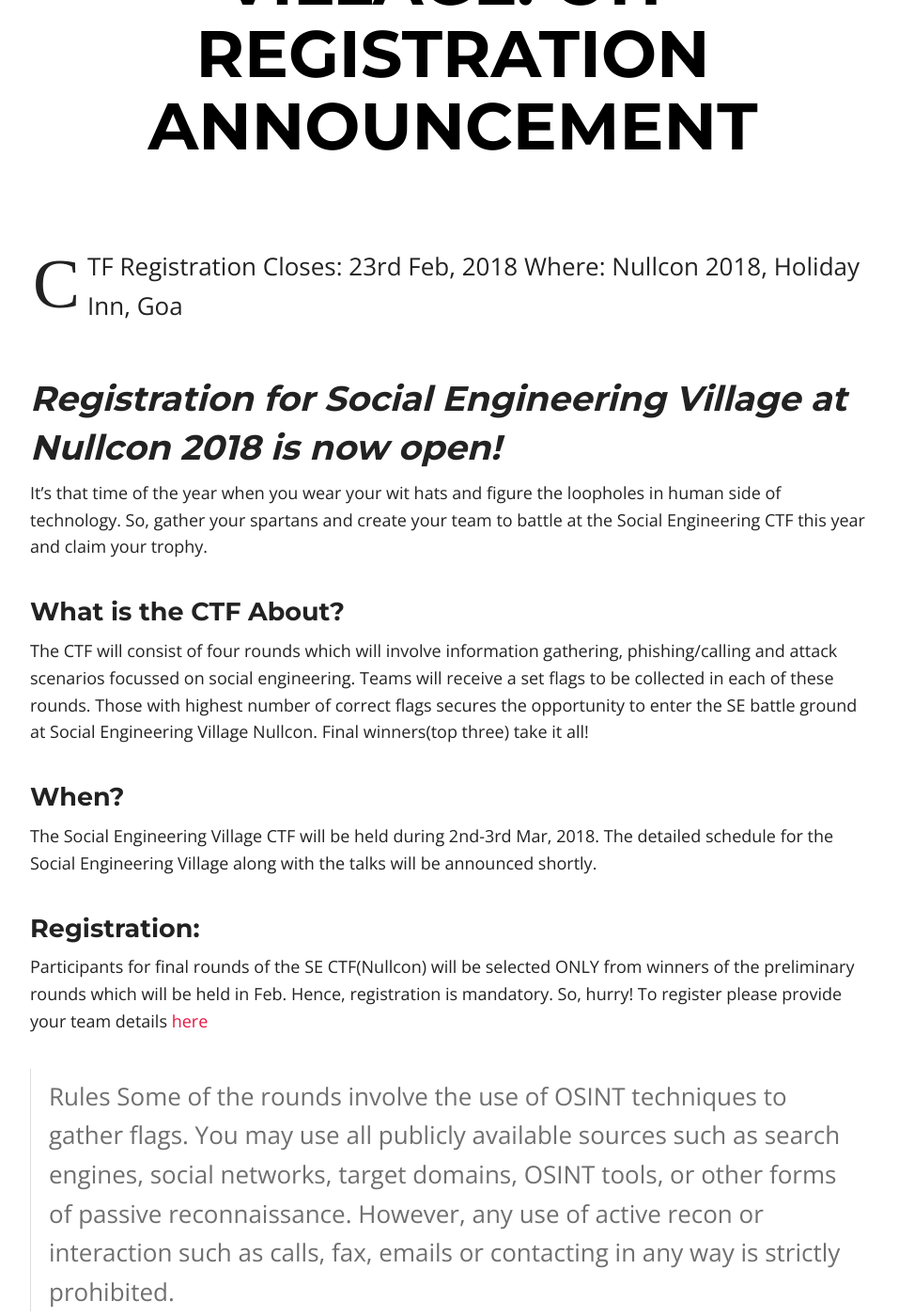
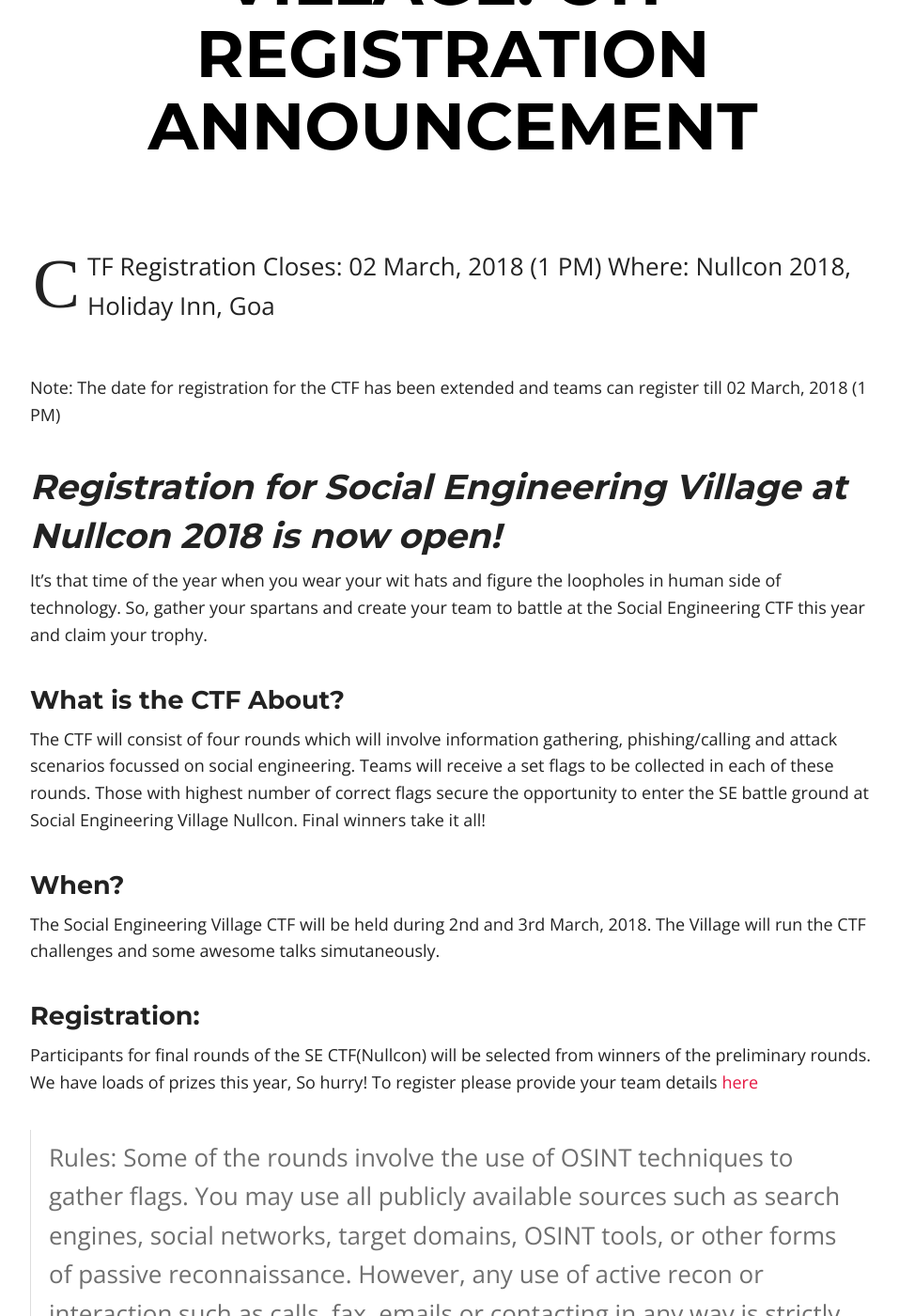
Before and after one commit to sevillage/sevillage, a Jekyll site: the page built from _posts/2018-01-21-ctf-registration.md, in a window 1280 px wide and 1400 px high, scrolled down 355 px. Shown: the whole window at 94% size, without its empty margins (158-1115 px from the left). Built offline with Jekyll 4.4.1, drawn with Linux system fonts in a browser that asks for light colours; nearby versions of some CDN libraries; some of the changed text lies outside the part shown.

Commit message:
RegExtended
Update for extending registrations

```diff
--- a/_posts/2018-01-21-ctf-registration.md
+++ b/_posts/2018-01-21-ctf-registration.md
@@ -8,22 +8,24 @@
 comments: false
 share: false
 ---
-CTF Registration Closes: 23rd Feb, 2018
+CTF Registration Closes: 02 March, 2018 (1 PM)
 Where: Nullcon 2018, Holiday Inn, Goa
+
+Note: The date for registration for the CTF has been extended and teams can register till 02 March, 2018 (1 PM)
 
 ## *Registration for Social Engineering Village at Nullcon 2018 is now open!*
 
 It’s that time of the year when you wear your wit hats and figure the loopholes in human side of technology. So, gather your spartans and create your team to battle at the Social Engineering CTF this year and claim your trophy.
 
 ### What is the CTF About?
-The CTF will consist of four rounds which will involve information gathering, phishing/calling and attack scenarios focussed on social engineering. Teams will receive a set flags to be collected in each of these rounds. Those with highest number of correct flags secures the opportunity to enter the SE battle ground at Social Engineering Village Nullcon. Final winners(top three) take it all!
+The CTF will consist of four rounds which will involve information gathering, phishing/calling and attack scenarios focussed on social engineering. Teams will receive a set flags to be collected in each of these rounds. Those with highest number of correct flags secure the opportunity to enter the SE battle ground at Social Engineering Village Nullcon. Final winners take it all!
 
 ### When?
-The Social Engineering Village CTF will be held during 2nd-3rd Mar, 2018. The detailed schedule for the Social Engineering Village along with the talks will be announced shortly.
+The Social Engineering Village CTF will be held during 2nd and 3rd March, 2018. The Village will run the CTF challenges and some awesome talks simutaneously.
 
 ### Registration:
-Participants for final rounds of the SE CTF(Nullcon) will be selected ONLY from winners of the preliminary rounds which will be held in Feb. Hence, registration is mandatory. So, hurry!
+Participants for final rounds of the SE CTF(Nullcon) will be selected from winners of the preliminary rounds. We have loads of prizes this year, So hurry!
 To register please provide your team details [here](https://docs.google.com/forms/d/1gz77Re5W3woHCcYVU3XhmaUJi5zM6CMdcvEr8o7vFGY/)
 
-> Rules
+> Rules:
 Some of the rounds involve the use of OSINT techniques to gather flags. You may use all publicly available sources such as search engines, social networks, target domains, OSINT tools, or other forms of passive reconnaissance. However, any use of active recon or interaction such as calls, fax, emails or contacting in any way is strictly prohibited.
```
